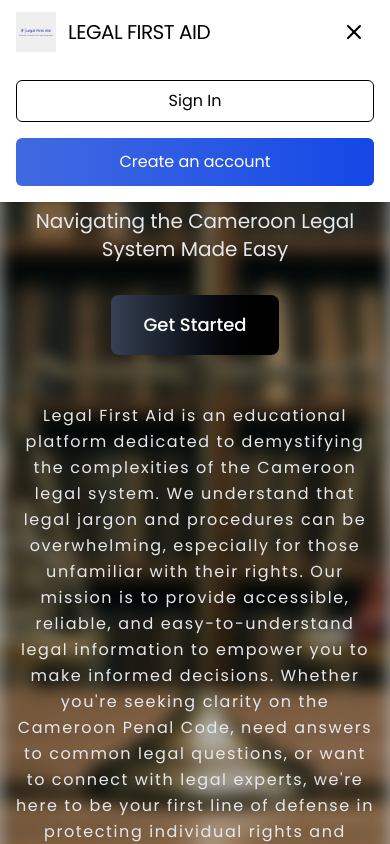
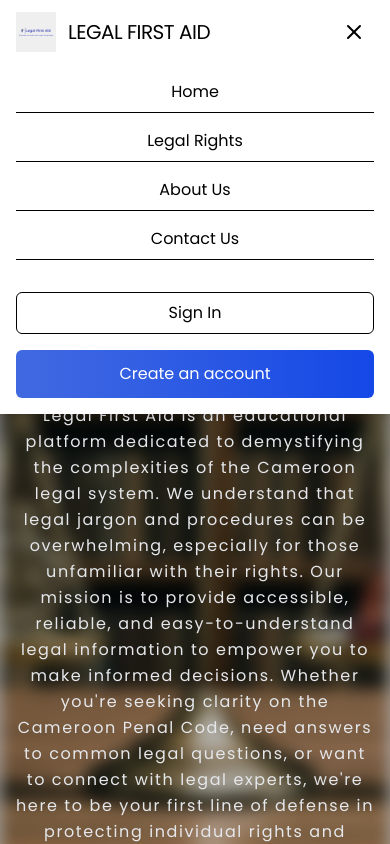
Before and after one commit to Joshua4-0p/Legal-First-Aid-Web-App, a React (Vite) app: page / in a window 390 px wide. Both pictures are taken after a click on the button 354 px from the left and 32 px from the top of the page. Shown: the top 844 px of the page. Built offline with nearby package versions, Linux system fonts and the light colour scheme.

Commit message:
have put back the navitems on the navbar

```diff
--- a/src/components/LandingPage/Navbar.jsx
+++ b/src/components/LandingPage/Navbar.jsx
@@ -208,6 +208,19 @@ const Navbar = () => {
       {mobileDrawerOpen && (
         <div className="lg:hidden fixed top-16 left-0 right-0 bg-white shadow-md z-40">
           {/* Nav items */}
+          <ul className="flex flex-col space-y-4 p-4 ">
+            {navItems.map((item, index) => (
+              <li key={index} className="border-b pb-2">
+                <Link
+                  onClick={() => setMobileDrawerOpen(false)}
+                  to={item.href}
+                  className="block w-full text-center"
+                >
+                  {item.label}
+                </Link>
+              </li>
+            ))}
+          </ul>
           {!user && (
             <div className="flex flex-col items-center p-4 space-y-4">
               <Link
```
